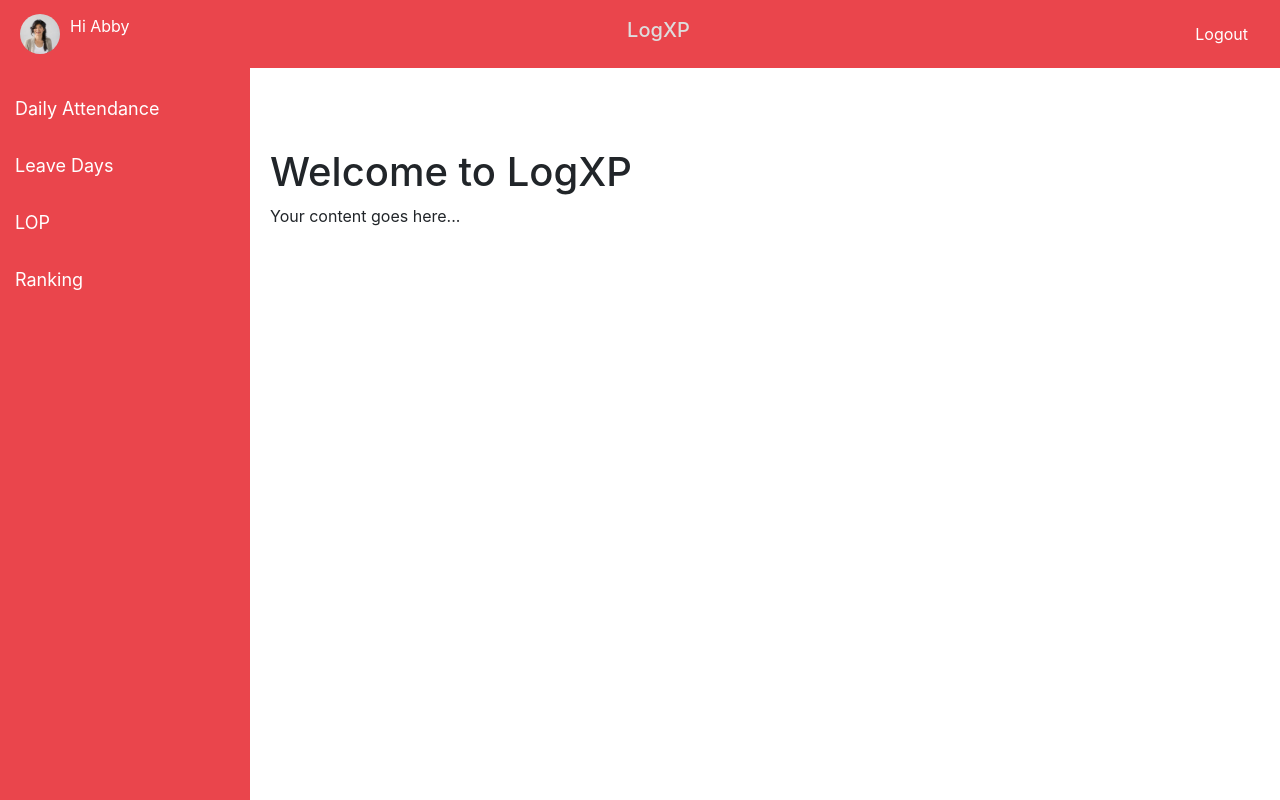
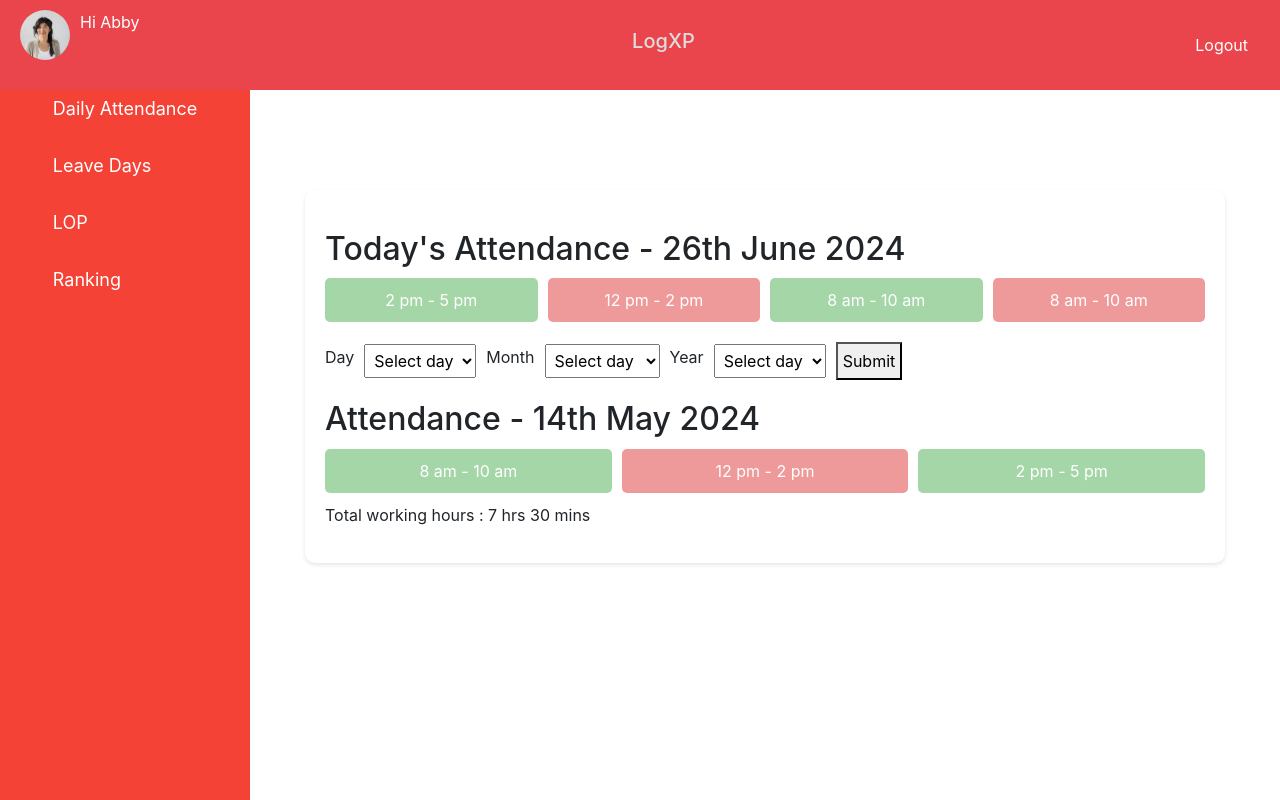
Before and after one commit to SamvruthaShaji/LogXP, a website: page dashboard/dashboard.html in a window 1280 px wide. Drawn offline with nearby package versions, Linux system fonts and the light colour scheme.

Commit message:
dashboard

```diff
--- a/dashboard/dashboard.html
+++ b/dashboard/dashboard.html
@@ -5,8 +5,15 @@
     <meta name="viewport" content="width=device-width, initial-scale=1.0" />
     <title>LogXP</title>
     <link rel="stylesheet" href="dashboard.css" />
-    <link rel="stylesheet" href="https://stackpath.bootstrapcdn.com/bootstrap/4.5.2/css/bootstrap.min.css" />
-    <link rel="stylesheet" href="https://cdnjs.cloudflare.com/ajax/libs/font-awesome/5.15.3/css/all.min.css" />
+    <link rel="stylesheet" href="./pages/daily.css" />
+    <link
+      rel="stylesheet"
+      href="https://stackpath.bootstrapcdn.com/bootstrap/4.5.2/css/bootstrap.min.css"
+    />
+    <link
+      rel="stylesheet"
+      href="https://cdnjs.cloudflare.com/ajax/libs/font-awesome/5.15.3/css/all.min.css"
+    />
   </head>
   <body>
     <header>
@@ -16,7 +23,7 @@
         </button>
         <div class="profile">
           <img src="../assets/Photo.png" alt="Profile Picture" />
-                <span style="white-space: nowrap;">Hi Abby</span>
+          <span style="white-space: nowrap">Hi Abby</span>
         </div>
         <div class="header-center">
           <h6 class="navbar-brand">LogXP</h6>
@@ -29,27 +36,89 @@
 
     <nav class="sidebar">
       <div class="contents">
-            <a class="nav-link active" aria-current="page" href="#">Daily Attendance</a>
-            <a class="nav-link" href="#">Leave Days</a>
-            <a class="nav-link" href="#">LOP</a>
-            <a class="nav-link" href="#">Ranking</a>
+        <a class="nav-link active" data-target="DA" aria-current="page" href="#"
+          >Daily Attendance</a
+        >
+        <a class="nav-link" data-target="LD" href="#">Leave Days</a>
+        <a class="nav-link" data-target="LOP" href="#">LOP</a>
+        <a class="nav-link" data-target="RG" href="#">Ranking</a>
       </div>
     </nav>
 
     <div class="content">
-        <h1>Welcome to LogXP</h1>
-        <p>Your content goes here...</p>
+      <div class="DA">
+        <div class="container">
+          <div class="main-content">
+            <section class="attendance">
+              <h2>Today's Attendance - 26th June 2024</h2>
+              <div class="time-slots">
+                <div class="slot green">2 pm - 5 pm</div>
+                <div class="slot red">12 pm - 2 pm</div>
+                <div class="slot green">8 am - 10 am</div>
+                <div class="slot red">8 am - 10 am</div>
+              </div>
+              <div class="date-selection">
+                <label for="day">Day</label>
+                <select id="day">
+                  <option>Select day</option>
+                </select>
+                <label for="month">Month</label>
+                <select id="month">
+                  <option>Select day</option>
+                </select>
+                <label for="year">Year</label>
+                <select id="year">
+                  <option>Select day</option>
+                </select>
+                <button>Submit</button>
+              </div>
+              <h2>Attendance - 14th May 2024</h2>
+              <div class="time-slots">
+                <div class="slot green">8 am - 10 am</div>
+                <div class="slot red">12 pm - 2 pm</div>
+                <div class="slot green">2 pm - 5 pm</div>
+              </div>
+              <p>Total working hours : 7 hrs 30 mins</p>
+            </section>
+          </div>
+        </div>
+      </div>
+      <div class="LD">Leave Days</div>
+      <div class="LOP">LOP</div>
+      <div class="RG">Ranking</div>
     </div>
 
     <script src="https://ajax.googleapis.com/ajax/libs/jquery/3.5.1/jquery.min.js"></script>
     <script src="https://stackpath.bootstrapcdn.com/bootstrap/4.5.2/js/bootstrap.min.js"></script>
     <script>
-        const toggleBtn = document.getElementById('toggle-btn');
-        const sidebar = document.querySelector('.sidebar');
+      const toggleBtn = document.getElementById("toggle-btn");
+      const sidebar = document.querySelector(".sidebar");
+      const links = document.querySelectorAll(".nav-link");
+      const containers = document.querySelectorAll(".content > div");
 
-        toggleBtn.addEventListener('click', () => {
-            sidebar.classList.toggle('show');
+      toggleBtn.addEventListener("click", () => {
+        sidebar.classList.toggle("show");
       });
+
+      links.forEach((link) => {
+        link.addEventListener("click", (event) => {
+          event.preventDefault();
+          const target = link.getAttribute("data-target");
+
+          containers.forEach((container) => {
+            if (container.classList.contains(target)) {
+              container.style.display = "block";
+            } else {
+              container.style.display = "none";
+            }
+          });
+
+          links.forEach((l) => l.classList.remove("active"));
+          link.classList.add("active");
+        });
+      });
+      document.querySelector(".nav-link.active").click();
     </script>
+    <script src="./pages/leave-days.js"></script>
   </body>
 </html>
```
Also changed, not shown: dashboard/dashboard.css (indentation only). Lines whose indentation alone changed are shown as unchanged.
